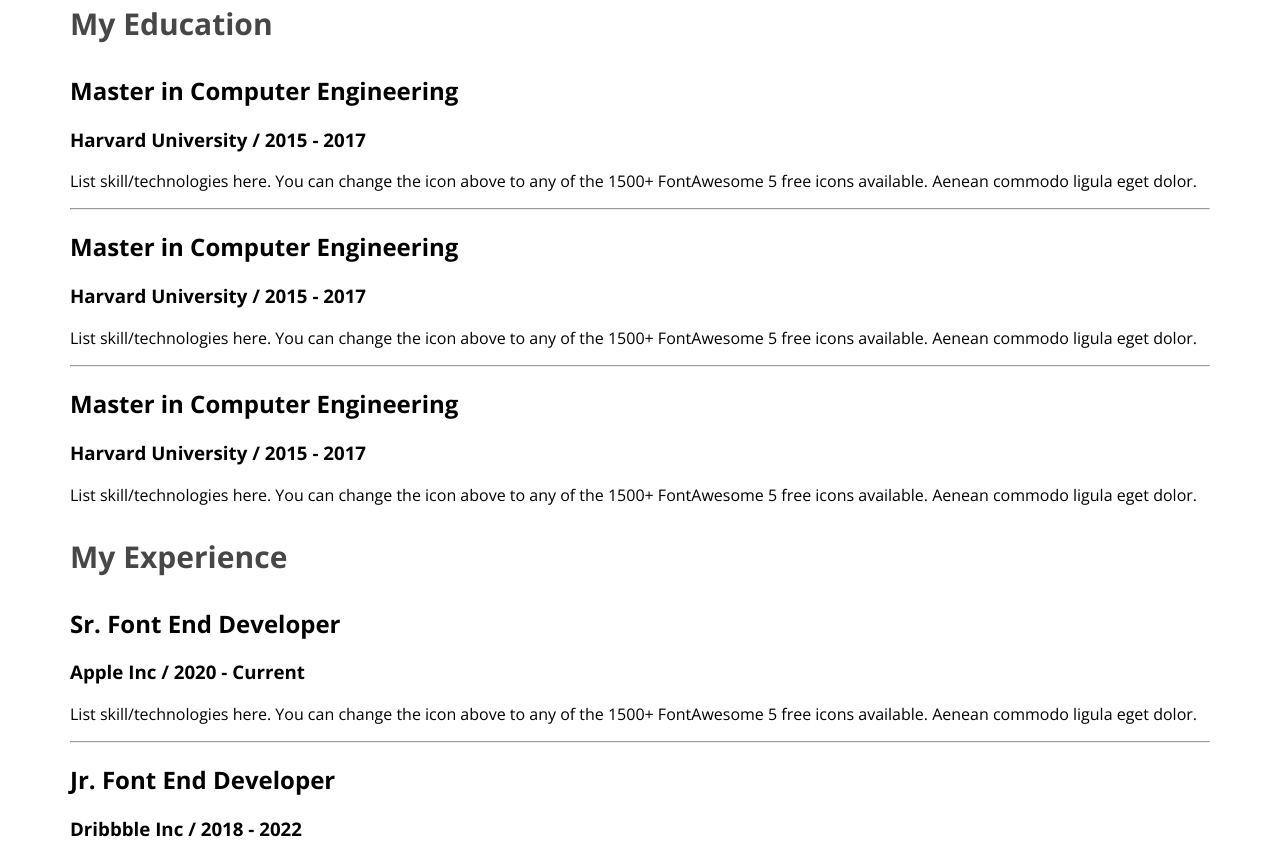
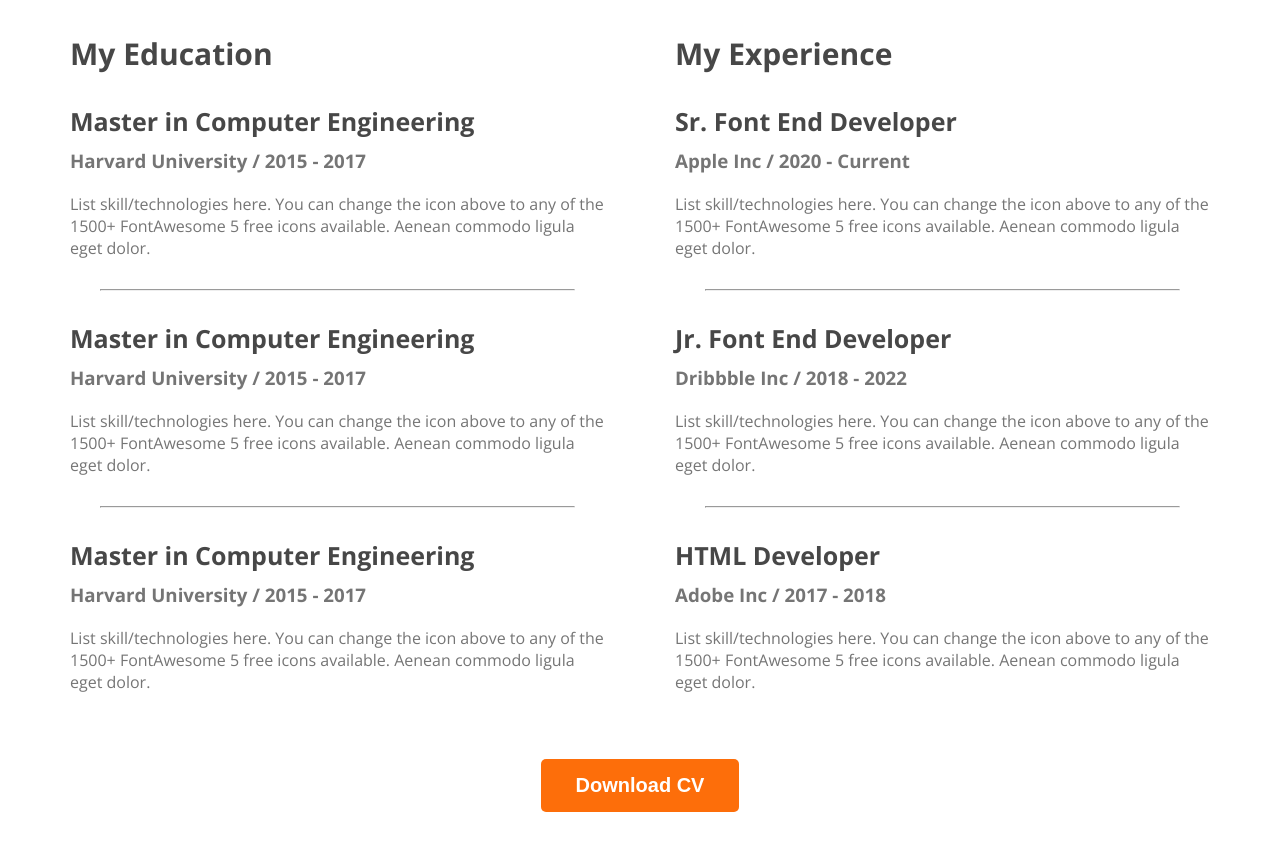
Before and after one commit to jahidcx/web-dev-portfolio, a plain HTML site: page index.html in a window 1280 px wide. Shown: the part 2357-3201 px from the top of the page. After the commit the page ends 3177 px from the top, so only its background shows below. Drawn offline with nearby package versions, Linux system fonts and the light colour scheme; a web font is replaced by a local one.

Commit message:
finished the resume section

```diff
--- a/index.html
+++ b/index.html
@@ -120,21 +120,24 @@
                         <h2 class="resume-item-title">Master in Computer Engineering</h2>
                         <h3 class="resume-item-institute">Harvard University / 2015 - 2017</h3>
                         <p class="resume-description">List skill/technologies here. You can change the icon above
-                            to any of the 1500+ FontAwesome 5 free icons available. Aenean commodo ligula eget dolor.</p>
+                            to any of the 1500+ FontAwesome 5 free icons available. Aenean commodo ligula eget dolor.
+                        </p>
                     </div>
                     <hr>
                     <div class="resume-item">
                         <h2 class="resume-item-title">Master in Computer Engineering</h2>
                         <h3 class="resume-item-institute">Harvard University / 2015 - 2017</h3>
                         <p class="resume-description">List skill/technologies here. You can change the icon above
-                            to any of the 1500+ FontAwesome 5 free icons available. Aenean commodo ligula eget dolor.</p>
+                            to any of the 1500+ FontAwesome 5 free icons available. Aenean commodo ligula eget dolor.
+                        </p>
                     </div>
                     <hr>
                     <div class="resume-item">
                         <h2 class="resume-item-title">Master in Computer Engineering</h2>
                         <h3 class="resume-item-institute">Harvard University / 2015 - 2017</h3>
                         <p class="resume-description">List skill/technologies here. You can change the icon above
-                            to any of the 1500+ FontAwesome 5 free icons available. Aenean commodo ligula eget dolor.</p>
+                            to any of the 1500+ FontAwesome 5 free icons available. Aenean commodo ligula eget dolor.
+                        </p>
                     </div>
 
 
@@ -146,25 +149,31 @@
                         <h2 class="resume-item-title">Sr. Font End Developer</h2>
                         <h3 class="resume-item-institute">Apple Inc / 2020 - Current</h3>
                         <p class="resume-description">List skill/technologies here. You can change the icon above
-                            to any of the 1500+ FontAwesome 5 free icons available. Aenean commodo ligula eget dolor.</p>
+                            to any of the 1500+ FontAwesome 5 free icons available. Aenean commodo ligula eget dolor.
+                        </p>
                     </div>
                     <hr>
                     <div class="resume-item">
                         <h2 class="resume-item-title">Jr. Font End Developer</h2>
                         <h3 class="resume-item-institute">Dribbble Inc / 2018 - 2022</h3>
                         <p class="resume-description">List skill/technologies here. You can change the icon above
-                            to any of the 1500+ FontAwesome 5 free icons available. Aenean commodo ligula eget dolor.</p>
+                            to any of the 1500+ FontAwesome 5 free icons available. Aenean commodo ligula eget dolor.
+                        </p>
                     </div>
                     <hr>
                     <div class="resume-item">
                         <h2 class="resume-item-title">HTML Developer</h2>
                         <h3 class="resume-item-institute">Adobe Inc / 2017 - 2018</h3>
                         <p class="resume-description">List skill/technologies here. You can change the icon above
-                            to any of the 1500+ FontAwesome 5 free icons available. Aenean commodo ligula eget dolor.</p>
+                            to any of the 1500+ FontAwesome 5 free icons available. Aenean commodo ligula eget dolor.
+                        </p>
                     </div>
 
 
                 </div>
+            </div>
+            <div class="download-cv">
+                <button class="btn-primary">Download CV</button>
             </div>
         </section>
     </main>
--- a/style/porfolio.css
+++ b/style/porfolio.css
@@ -149,3 +149,31 @@ main section {
     font-size: 30px;
     font-weight: 700;
 }
+
+.resume-container {
+    display: flex;
+    gap: 70px;
+}
+.resume-container hr{
+    margin: 30px;
+}
+
+.resume-item-title {
+    color: #474747;
+    font-size: 25px;
+    font-weight: 700;
+    margin-bottom: 10px;
+}
+
+.resume-description,
+.resume-item-institute {
+    color: #757575;
+}
+.resume-item-institute{
+    margin-bottom: 20px;
+    margin-top: 0px;
+}
+.download-cv{
+    text-align: center;
+    margin-top: 50px;
+}
```
